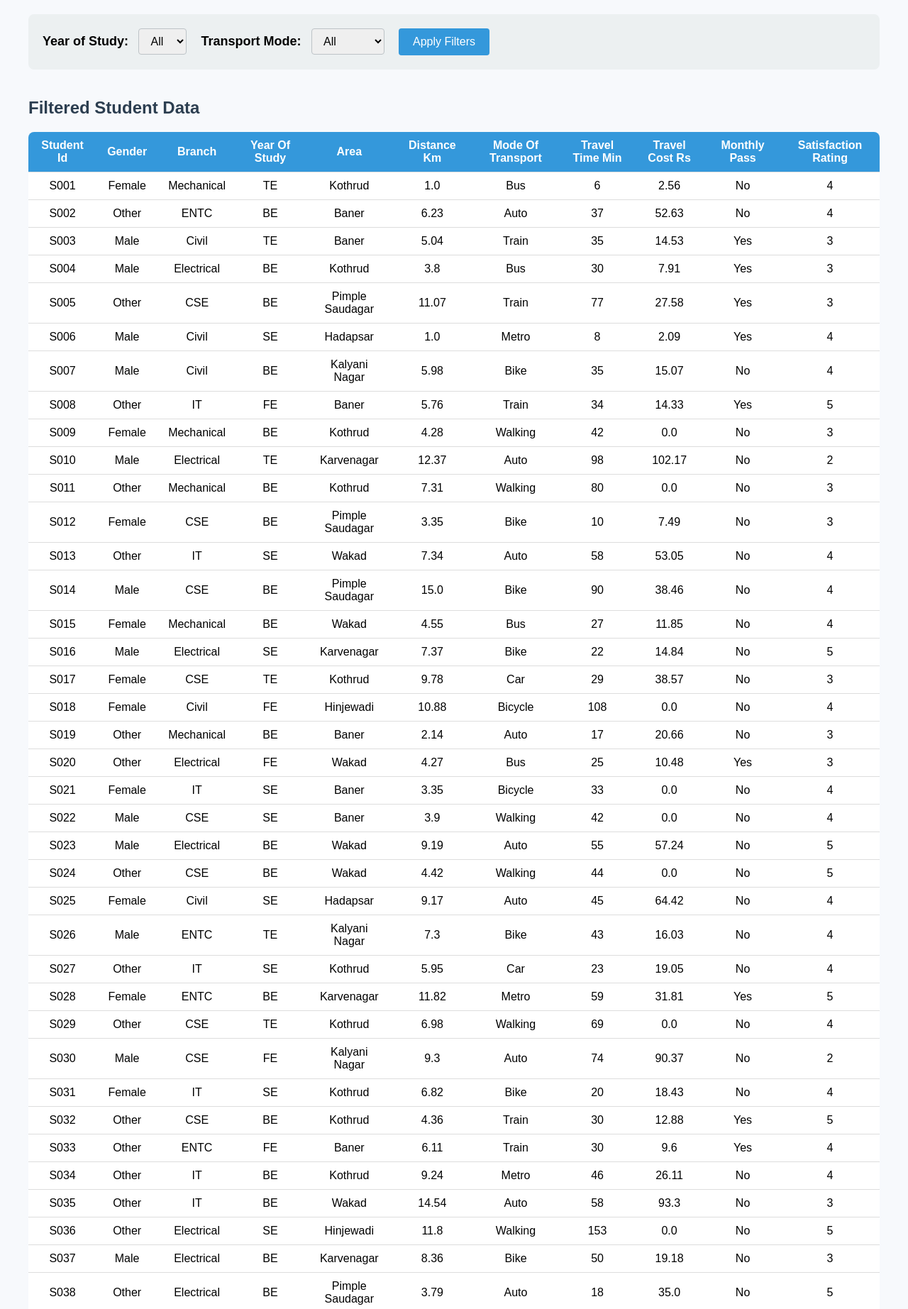
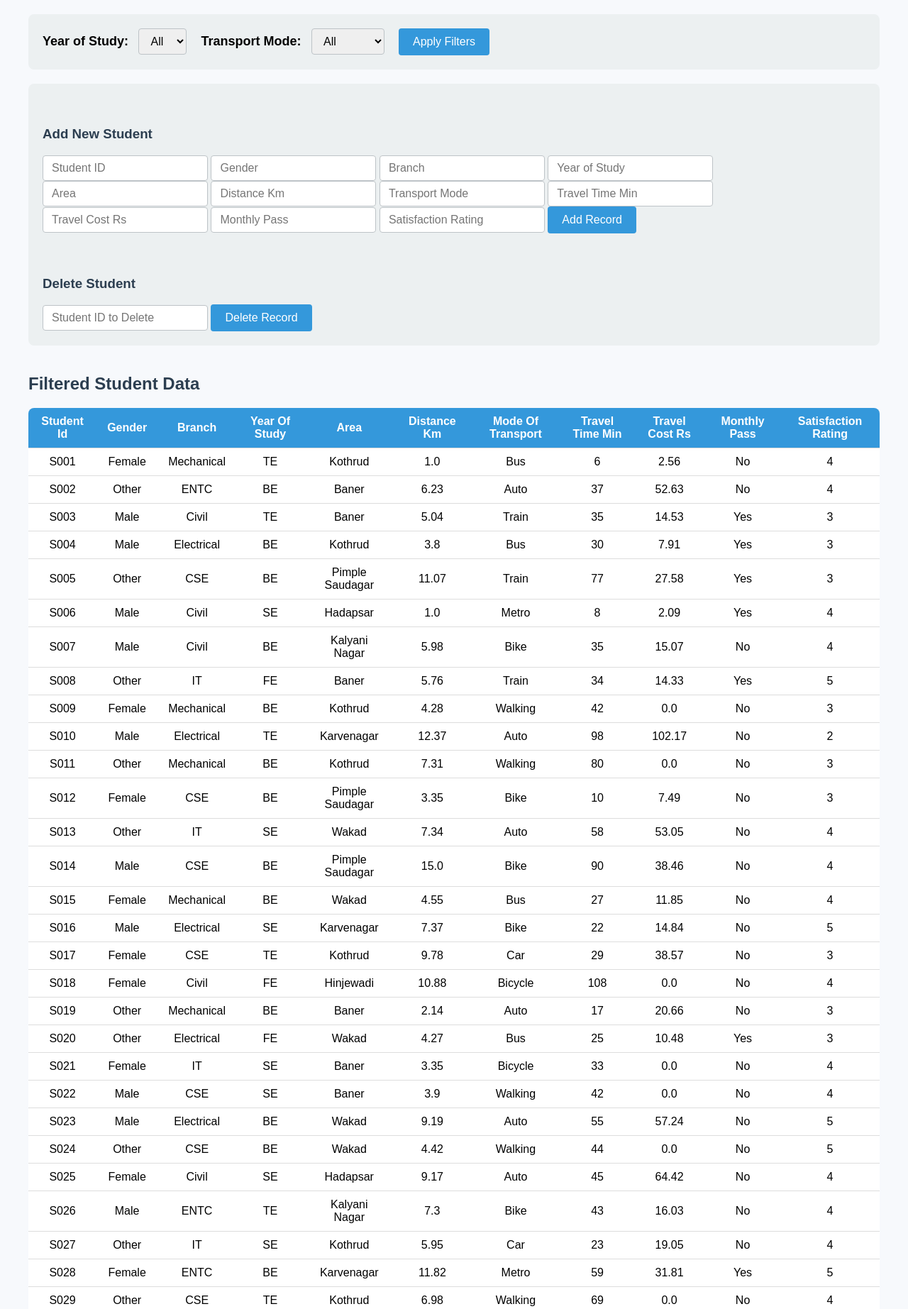
Before and after one commit to niranjan1104/SPP_mini_project, a Flask app: page / in a window 1280 px wide. Shown: the part 120-1965 px from the top of the page at 71% size. Run offline with Flask 3, Linux system fonts and the light colour scheme; data comes from the database, SQL or seed files in the repository.

Commit message:
Added Insert and delete student & Updated Flask app to prevent duplicate students and sync CSV with DB

```diff
--- a/app.py
+++ b/app.py
@@ -1,17 +1,21 @@
 import matplotlib
-matplotlib.use('Agg')  # Use non-GUI backend suitable for web/server
+matplotlib.use('Agg')  # Non-GUI backend for web/server
 
 import pandas as pd
 import sqlite3
-from flask import Flask, render_template, request
+from flask import Flask, render_template, request, redirect, url_for
 import matplotlib.pyplot as plt
 import io
 import base64
+import os
 
 app = Flask(__name__)
 
+CSV_FILE = "student_commute_fake.csv"
+DB_FILE = "commute_project.db"
+
 # --- Step 1: Load CSV and insert into SQLite ---
-df = pd.read_csv("student_commute_fake.csv")
+df = pd.read_csv(CSV_FILE)
 
 # Convert numeric columns
 numeric_cols = ['distance_km', 'travel_time_min', 'travel_cost_rs', 'satisfaction_rating']
@@ -19,14 +23,14 @@ for col in numeric_cols:
     df[col] = pd.to_numeric(df[col], errors='coerce')
 
 # Connect to SQLite
-conn = sqlite3.connect("commute_project.db")
+conn = sqlite3.connect(DB_FILE)
 cursor = conn.cursor()
 
-# Create table
+# Create table with UNIQUE student_id
 cursor.execute("""
 CREATE TABLE IF NOT EXISTS student_commute (
     id INTEGER PRIMARY KEY AUTOINCREMENT,
-    student_id TEXT,
+    student_id TEXT UNIQUE,
     gender TEXT,
     branch TEXT,
     year_of_study TEXT,
@@ -41,51 +45,47 @@ CREATE TABLE IF NOT EXISTS student_commute (
 """)
 conn.commit()
 
-# Clear old data
-cursor.execute("DELETE FROM student_commute;")
-conn.commit()
-
-# Insert CSV data
+# Insert CSV data safely (ignore duplicates)
 df = df[['student_id','gender','branch','year_of_study','area',
          'distance_km','mode_of_transport','travel_time_min',
          'travel_cost_rs','monthly_pass','satisfaction_rating']]
-df.to_sql("student_commute", conn, if_exists="append", index=False)
+df.to_sql("student_commute", conn, if_exists="append", index=False, method='multi')
+
 conn.close()
 
-# --- Step 2: Flask route ---
+# --- Step 2: Flask routes ---
+
 @app.route("/", methods=["GET", "POST"])
 def index():
-    conn = sqlite3.connect("commute_project.db")
+    conn = sqlite3.connect(DB_FILE)
     conn.row_factory = sqlite3.Row
 
     # Fetch unique filters
-    years = ['All'] + [row['year_of_study'] for row in conn.execute("SELECT DISTINCT year_of_study FROM student_commute")]
-    modes = ['All'] + [row['mode_of_transport'] for row in conn.execute("SELECT DISTINCT mode_of_transport FROM student_commute")]
+    years = ['All'] + [row['year_of_study'] for row in conn.execute(
+        "SELECT DISTINCT year_of_study FROM student_commute").fetchall()]
+    modes = ['All'] + [row['mode_of_transport'] for row in conn.execute(
+        "SELECT DISTINCT mode_of_transport FROM student_commute").fetchall()]
 
     selected_year = request.form.get("year_of_study", "All")
     selected_mode = request.form.get("mode_of_transport", "All")
 
-    # Build SQL query for table
+    # Filtered table
     query = "SELECT * FROM student_commute WHERE 1=1"
     if selected_year != "All":
         query += f" AND year_of_study='{selected_year}'"
     if selected_mode != "All":
         query += f" AND mode_of_transport='{selected_mode}'"
-
-    df_filtered = pd.read_sql(query, conn)
-
-    # ✅ Safely drop auto ID column
-    df_filtered = df_filtered.drop(columns=['id'], errors='ignore')
+    df_filtered = pd.read_sql(query, conn).drop(columns=['id'], errors='ignore')
     df_filtered_records = df_filtered.to_dict(orient='records') if not df_filtered.empty else []
 
-    # ✅ Average stats by transport mode
+    # Average stats by mode
     stats_records = []
     if not df_filtered.empty:
         stats_query = """
         SELECT mode_of_transport,
-               ROUND(AVG(travel_time_min),2) AS avg_time,
-               ROUND(AVG(travel_cost_rs),2) AS avg_cost,
-               ROUND(AVG(satisfaction_rating),2) AS avg_rating
+               AVG(travel_time_min) AS avg_time,
+               AVG(travel_cost_rs) AS avg_cost,
+               AVG(satisfaction_rating) AS avg_rating
         FROM student_commute
         WHERE 1=1
         """
@@ -94,59 +94,24 @@ def index():
         if selected_mode != "All":
             stats_query += f" AND mode_of_transport='{selected_mode}'"
         stats_query += " GROUP BY mode_of_transport"
-
         stats_df = pd.read_sql(stats_query, conn)
         stats_records = stats_df.to_dict(orient='records')
 
-    # ✅ ✅ ✅ PERFECT DYNAMIC GRAPH LOGIC ✅ ✅ ✅
-
-    if selected_year == "All" and selected_mode == "All":
-        chart_query = """
-        SELECT mode_of_transport, COUNT(*) AS total
-        FROM student_commute
-        GROUP BY mode_of_transport
-        """
-
-    elif selected_year != "All" and selected_mode == "All":
-        chart_query = f"""
-        SELECT mode_of_transport, COUNT(*) AS total
-        FROM student_commute
-        WHERE year_of_study='{selected_year}'
-        GROUP BY mode_of_transport
-        """
-
-    elif selected_year == "All" and selected_mode != "All":
-        chart_query = f"""
-        SELECT year_of_study AS mode_of_transport, COUNT(*) AS total
-        FROM student_commute
-        WHERE mode_of_transport='{selected_mode}'
-        GROUP BY year_of_study
-        """
-
-    else:
-        chart_query = f"""
-        SELECT mode_of_transport, COUNT(*) AS total
-        FROM student_commute
-        WHERE year_of_study='{selected_year}'
-          AND mode_of_transport='{selected_mode}'
-        GROUP BY mode_of_transport
-        """
-
+    # Dynamic chart
+    chart_query = "SELECT mode_of_transport, COUNT(*) AS total FROM student_commute WHERE 1=1"
+    if selected_year != "All":
+        chart_query += f" AND year_of_study='{selected_year}'"
+    if selected_mode != "All":
+        chart_query += f" AND mode_of_transport='{selected_mode}'"
+    chart_query += " GROUP BY mode_of_transport"
     chart_df = pd.read_sql(chart_query, conn)
 
     fig, ax = plt.subplots()
-
-    if not chart_df.empty:
-        ax.bar(chart_df.iloc[:, 0], chart_df['total'])
-        ax.set_title("Dynamic Student Distribution")
-    else:
-        ax.text(0.5, 0.5, "No data available", ha='center', va='center')
-
-    ax.set_xlabel("Category")
+    ax.bar(chart_df['mode_of_transport'], chart_df['total'], color='#3498db')
+    ax.set_xlabel("Transport Mode")
     ax.set_ylabel("Number of Students")
+    ax.set_title("Students per Transport Mode")
     plt.xticks(rotation=45)
-
-    # Convert plot to base64 image
     img = io.BytesIO()
     plt.tight_layout()
     fig.savefig(img, format='png')
@@ -155,7 +120,6 @@ def index():
     plt.close(fig)
 
     conn.close()
-
     return render_template(
         "index.html",
         df_filtered=df_filtered_records,
@@ -167,5 +131,88 @@ def index():
         selected_mode=selected_mode
     )
 
+# --- Add Record ---
+@app.route("/add", methods=["POST"])
+def add_record():
+    data = request.form.to_dict()
+    new_student_id = data.get("student_id")
+
+    # Load existing CSV to prevent duplicates
+    if os.path.exists(CSV_FILE):
+        csv_df = pd.read_csv(CSV_FILE)
+        if new_student_id in csv_df['student_id'].values:
+            return redirect(url_for('index'))  # Already exists
+
+    conn = sqlite3.connect(DB_FILE)
+    cursor = conn.cursor()
+    try:
+        cursor.execute("""
+            INSERT INTO student_commute
+            (student_id, gender, branch, year_of_study, area, distance_km,
+             mode_of_transport, travel_time_min, travel_cost_rs, monthly_pass, satisfaction_rating)
+            VALUES (?, ?, ?, ?, ?, ?, ?, ?, ?, ?, ?)
+        """, (
+            new_student_id,
+            data.get("gender"),
+            data.get("branch"),
+            data.get("year_of_study"),
+            data.get("area"),
+            float(data.get("distance_km", 0)),
+            data.get("mode_of_transport"),
+            int(data.get("travel_time_min", 0)),
+            float(data.get("travel_cost_rs", 0)),
+            data.get("monthly_pass"),
+            int(data.get("satisfaction_rating", 0))
+        ))
+        conn.commit()
+    except sqlite3.IntegrityError:
+        pass  # duplicate student_id, ignore
+    conn.close()
+
+    # Append to CSV if not duplicate
+    if not os.path.exists(CSV_FILE):
+        csv_df = pd.DataFrame(columns=['student_id','gender','branch','year_of_study','area',
+                                       'distance_km','mode_of_transport','travel_time_min',
+                                       'travel_cost_rs','monthly_pass','satisfaction_rating'])
+    else:
+        csv_df = pd.read_csv(CSV_FILE)
+
+    if new_student_id not in csv_df['student_id'].values:
+        new_row = pd.DataFrame([{
+            'student_id': data.get("student_id"),
+            'gender': data.get("gender"),
+            'branch': data.get("branch"),
+            'year_of_study': data.get("year_of_study"),
+            'area': data.get("area"),
+            'distance_km': float(data.get("distance_km", 0)),
+            'mode_of_transport': data.get("mode_of_transport"),
+            'travel_time_min': int(data.get("travel_time_min", 0)),
+            'travel_cost_rs': float(data.get("travel_cost_rs", 0)),
+            'monthly_pass': data.get("monthly_pass"),
+            'satisfaction_rating': int(data.get("satisfaction_rating", 0))
+        }])
+        csv_df = pd.concat([csv_df, new_row], ignore_index=True)
+        csv_df.to_csv(CSV_FILE, index=False)
+
+    return redirect(url_for('index'))
+
+# --- Delete Record ---
+@app.route("/delete", methods=["POST"])
+def delete_record():
+    student_id = request.form.get("student_id")
+    conn = sqlite3.connect(DB_FILE)
+    cursor = conn.cursor()
+    cursor.execute("DELETE FROM student_commute WHERE student_id=?", (student_id,))
+    conn.commit()
+    conn.close()
+
+    # Remove from CSV as well
+    if os.path.exists(CSV_FILE):
+        csv_df = pd.read_csv(CSV_FILE)
+        csv_df = csv_df[csv_df['student_id'] != student_id]
+        csv_df.to_csv(CSV_FILE, index=False)
+
+    return redirect(url_for('index'))
+
 if __name__ == "__main__":
     app.run(debug=True)
--- a/student_commute_fake.csv
+++ b/student_commute_fake.csv
@@ -199,3 +199,4 @@ S197,Female,Electrical,FE,Hinjewadi,7.51,Train,45,15.1,No,5
 S198,Other,ENTC,SE,Pimple Saudagar,8.96,Bicycle,89,0.0,No,3
 S199,Male,Civil,SE,Karvenagar,2.97,Metro,20,7.34,No,3
 S200,Female,Mechanical,TE,Karvenagar,10.01,Car,40,26.97,No,5
+S201,Male,CSE,TE,Baner,10.0,Bus,40,40.0,Yes,3
--- a/templates/index.html
+++ b/templates/index.html
@@ -24,28 +24,29 @@
             margin: 20px auto;
         }
 
-        h2 {
+        h2, h3 {
             color: #2c3e50;
             margin-top: 40px;
         }
 
-        .filters {
+        .filters, .add-delete-section {
             background-color: #ecf0f1;
             padding: 20px;
             border-radius: 8px;
             display: flex;
             gap: 20px;
+            flex-wrap: wrap;
             align-items: center;
             margin-bottom: 20px;
         }
 
-        .filters label {
+        .filters label, .add-delete-section label {
             font-weight: bold;
-            font-size: 18px; /* Increased font size */
+            font-size: 18px;
             margin-right: 10px;
         }
 
-        .filters select {
+        select, input[type="text"], input[type="number"] {
             padding: 8px 12px;
             font-size: 16px;
             border-radius: 4px;
@@ -140,6 +141,33 @@
             </div>
         </form>
 
+        <!-- Add/Delete Section -->
+        <div class="add-delete-section">
+            <!-- Add Record -->
+            <form method="POST" action="/add">
+                <h3>Add New Student</h3>
+                <input type="text" name="student_id" placeholder="Student ID" required>
+                <input type="text" name="gender" placeholder="Gender" required>
+                <input type="text" name="branch" placeholder="Branch" required>
+                <input type="text" name="year_of_study" placeholder="Year of Study" required>
+                <input type="text" name="area" placeholder="Area" required>
+                <input type="number" step="0.01" name="distance_km" placeholder="Distance Km" required>
+                <input type="text" name="mode_of_transport" placeholder="Transport Mode" required>
+                <input type="number" name="travel_time_min" placeholder="Travel Time Min" required>
+                <input type="number" step="0.01" name="travel_cost_rs" placeholder="Travel Cost Rs" required>
+                <input type="text" name="monthly_pass" placeholder="Monthly Pass" required>
+                <input type="number" name="satisfaction_rating" placeholder="Satisfaction Rating" required>
+                <button type="submit">Add Record</button>
+            </form>
+
+            <!-- Delete Record -->
+            <form method="POST" action="/delete">
+                <h3>Delete Student</h3>
+                <input type="text" name="student_id" placeholder="Student ID to Delete" required>
+                <button type="submit">Delete Record</button>
+            </form>
+        </div>
+
         <!-- Filtered Table -->
         {% if df_filtered %}
             <h2>Filtered Student Data</h2>
```
